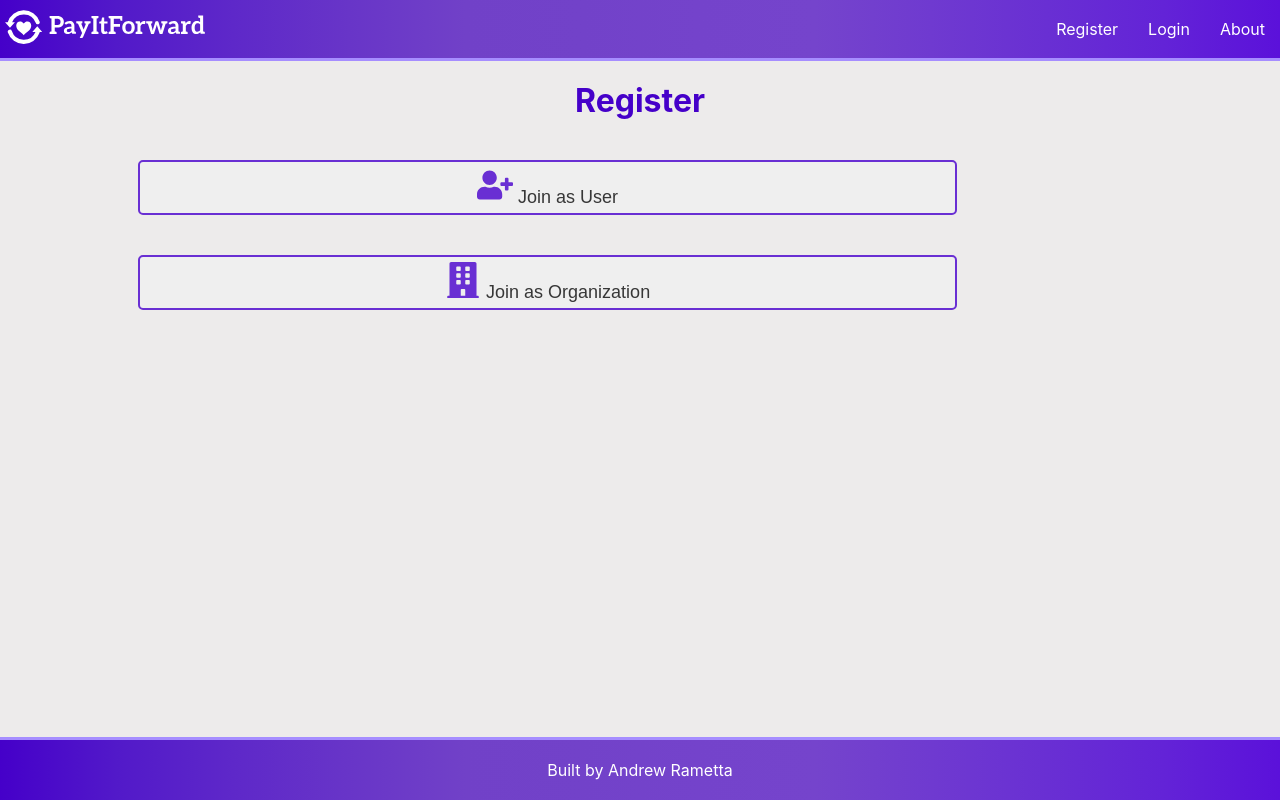
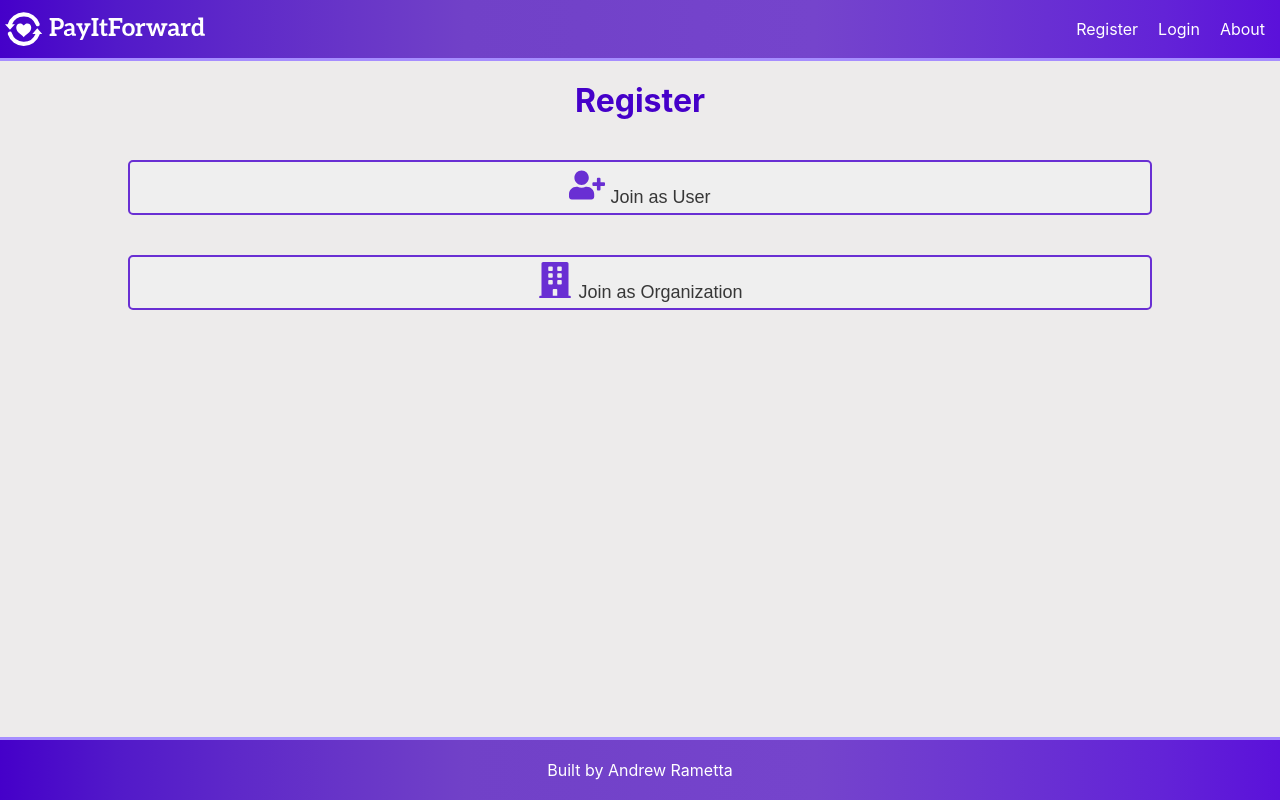
Before and after one commit to andrewrametta/pay-it-forward, a React (Create React App) app: page /register in a window 1280 px wide. Built offline with nearby package versions, Linux system fonts and the light colour scheme; a web font is replaced by a local one.

Commit message:
modify design

```diff
--- a/src/App.css
+++ b/src/App.css
@@ -90,7 +90,7 @@ button {
   font-size: 18px;
   color: rgb(55, 55, 55);
   margin: 20px 0px;
-  width: 80%;
+  width: 100%;
 }
 
 @media all and (min-width: 600px) {
--- a/src/AppContext.js
+++ b/src/AppContext.js
@@ -1,3 +1,3 @@
-import React from "react";
+import React, {useContext} from "react";
 
 export default React.createContext();
--- a/src/components/Navbar/Navbar.css
+++ b/src/components/Navbar/Navbar.css
@@ -1,6 +1,5 @@
 a {
   text-decoration: none;
-  margin-left: 10px;
   color: white;
 }
 
@@ -10,6 +9,7 @@ a:hover {
 
 .logo-image {
   max-width: 200px;
+  height: 100%;
 }
 
 .hamburger {
@@ -37,6 +37,7 @@ a:hover {
   display: flex;
   list-style: none;
   padding: 0;
+  top: 40px;
   align-items: center;
 }
 
--- a/src/components/Register/Register.css
+++ b/src/components/Register/Register.css
@@ -4,7 +4,7 @@
   justify-content: center;
   align-items: center;
 }
-
 .register-item {
-  align-self: center;
+  width: 80%;
+  margin: 0 auto;
 }
--- a/src/components/RegisterUserForm/RegisterUserForm.js
+++ b/src/components/RegisterUserForm/RegisterUserForm.js
@@ -15,7 +15,6 @@ function RegisterUserForm(props) {
       username,
       password,
       email,
-      usertype,
       address,
       city,
       state,
--- a/src/components/YourDonations/YourDonations.js
+++ b/src/components/YourDonations/YourDonations.js
@@ -24,7 +24,7 @@ export default function YourDonations(props) {
 
   return (
     <div className="dashboard-container">
-      <h1>Donations Available</h1>
+      <h1>Available Donations</h1>
       <div className="dashboard-item-container">
         <ul className="ul-items">
           {yourDonations.length > 0 ? (
```
Also changed, not shown: 1 other file (tests, documents, lock files or other folders).
